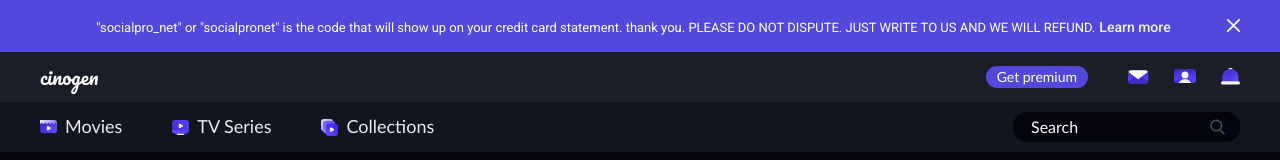
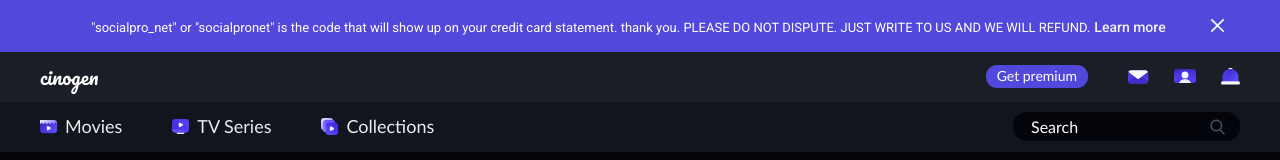
Before and after one commit to VakoNonikashvili/cinogen, a plain HTML site: page index.html in a window 1280 px wide. Shown: the top 160 px of the page. Drawn offline with Linux system fonts and the light colour scheme.

Commit message:
asdsadsadas

```diff
--- a/header.css
+++ b/header.css
@@ -705,7 +705,7 @@ footer {
 .notif {
     display: flex;
     align-items: center;
-    height: 52px;
+    padding: 1.6rem;
     background: var(--blue);
 }
 
@@ -717,6 +717,8 @@ footer {
 
 .my-auto {
     margin-left: auto;
+    flex-shrink: 1;
+    padding-right: 1rem;
 }
 
 .notif-text {
```
